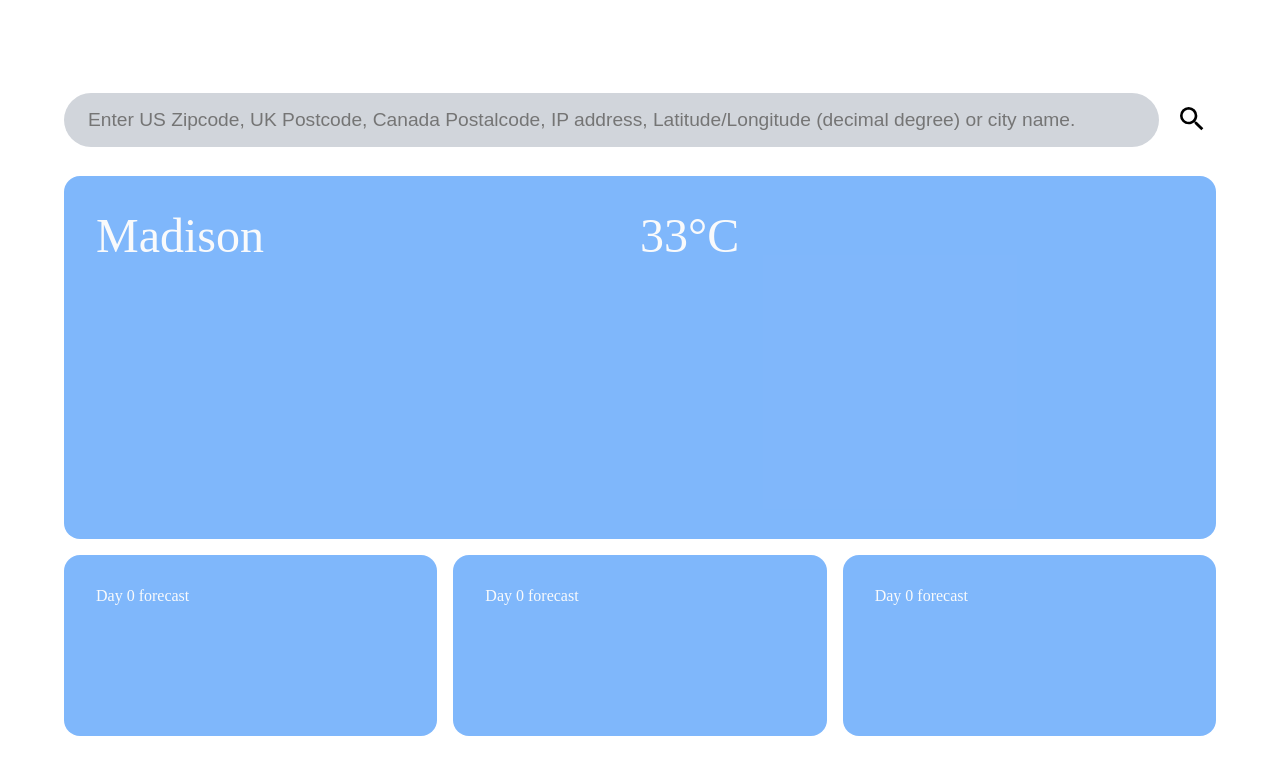
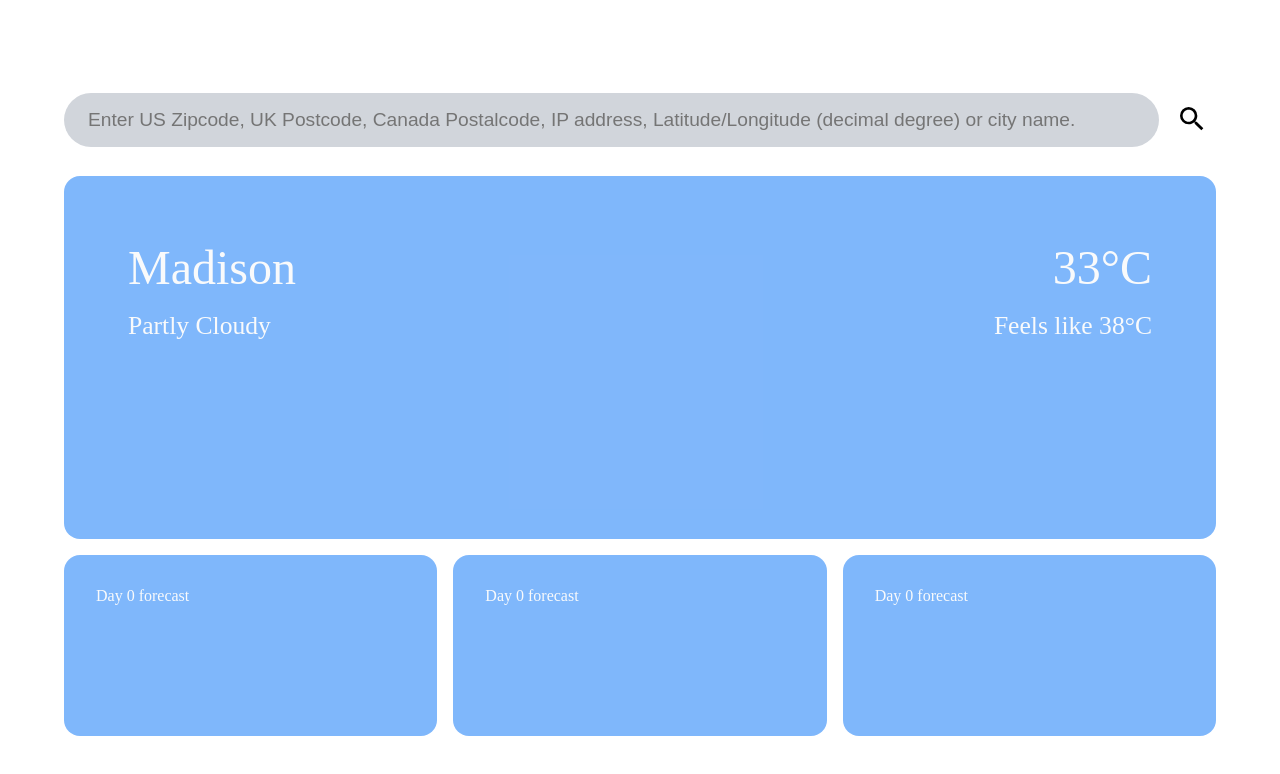
Before and after one commit to nimit-pasricha/weather-app, a website built with webpack: page src/index.html in a window 1280 px wide. Built offline with nearby package versions, Linux system fonts and the light colour scheme.

Commit message:
Display weather conditions and feels-like temperature

```diff
--- a/src/index.html
+++ b/src/index.html
@@ -24,8 +24,14 @@
     </form>
     <div class="weather">
       <div class="current-weather">
-        <div class="location-name">Madison</div>
-        <div class="current-temperature">33°C</div>
+        <div class="name-and-temperature">
+          <div class="location-name">Madison</div>
+          <div class="current-temperature">33°C</div>
+        </div>
+        <div class="condition-and-feels-like">
+          <div class="condition">Partly Cloudy</div>
+          <div class="feels-like">Feels like 38°C</div>
+        </div>
       </div>
       <div class="day0-forecast">Day 0 forecast</div>
       <div class="day1-forecast">Day 0 forecast</div>
--- a/src/style.css
+++ b/src/style.css
@@ -70,22 +70,29 @@ svg {
   gap: 16px;
 }
 
-.weather > * {
+.weather > div {
   border-radius: 16px;
   padding: 32px;
   color: #f9fafb;
   background-color: rgb(96, 165, 250, 0.8);
 }
 
-.current-weather {
+div.current-weather {
   grid-column: 1 / -1;
-  display: grid;
-  grid-template-rows: 2fr 1fr 1fr;
-  grid-template-columns: 1fr 1fr 1fr 1fr;
+  padding: 64px;
 }
 
-.location-name,
-.current-temperature {
+.current-weather > div {
+  display: flex;
+  justify-content: space-between;
+  align-items: center;
+}
+
+.name-and-temperature {
   font-size: 3rem;
-  grid-column: span 2;
 }
+
+.condition-and-feels-like {
+  margin-top: 16px;
+  font-size: 1.6rem;
+}
```
